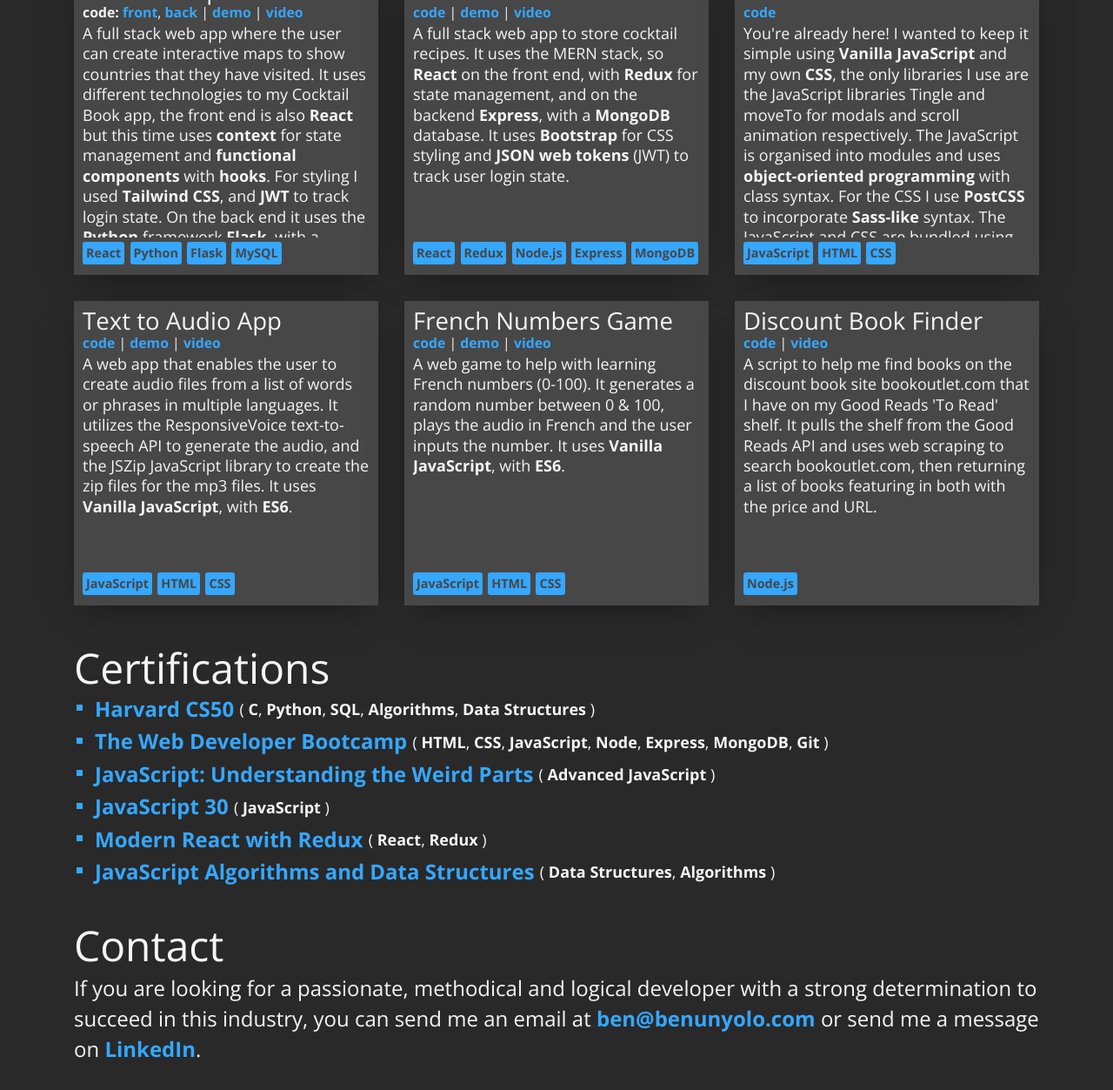
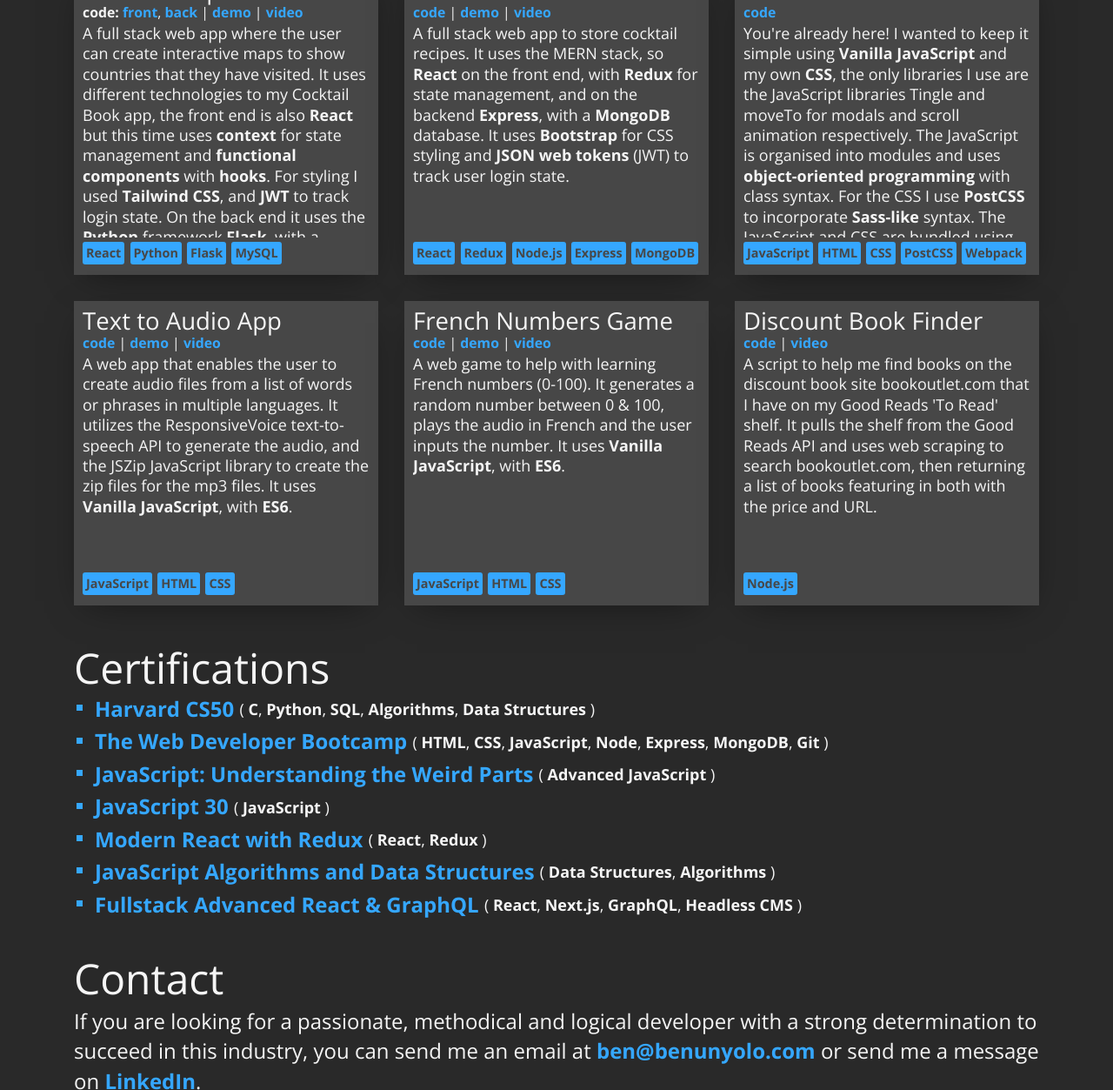
Before and after one commit to BenUnyolo/portfolio_v1, a website: page index.html in a window 1280 px wide. Shown: the part 1708-2961 px from the top of the page at 87% size. Drawn offline with nearby package versions, Linux system fonts and the light colour scheme.

Commit message:
added advanced react course and modifited portfolio tech buttons

```diff
--- a/index.html
+++ b/index.html
@@ -176,6 +176,8 @@
                 <span class="projectBoxes__techButton">JavaScript</span>
                 <span class="projectBoxes__techButton">HTML</span>
                 <span class="projectBoxes__techButton">CSS</span>
+                <span class="projectBoxes__techButton">PostCSS</span>
+                <span class="projectBoxes__techButton">Webpack</span>
               </div>
             </div>
           </div>
@@ -343,6 +345,19 @@
             </span>
           </span>
         </li>
+        <li>
+          <span class="liText">
+            <a href="https://advancedreact.com/"
+              target="_blank">Fullstack Advanced React & GraphQL</a>
+            <span class="certList__certTech">(
+              <strong>React</strong>,
+              <strong>Next.js</strong>,
+              <strong>GraphQL</strong>,
+              <strong>Headless CMS</strong>
+              )
+            </span>
+          </span>
+        </li>
       </ul>
 
     </section>
```
